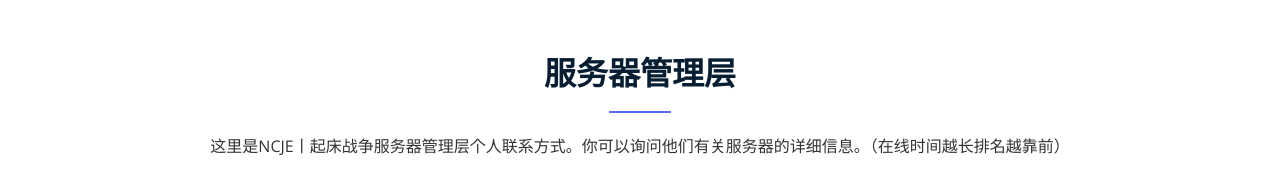
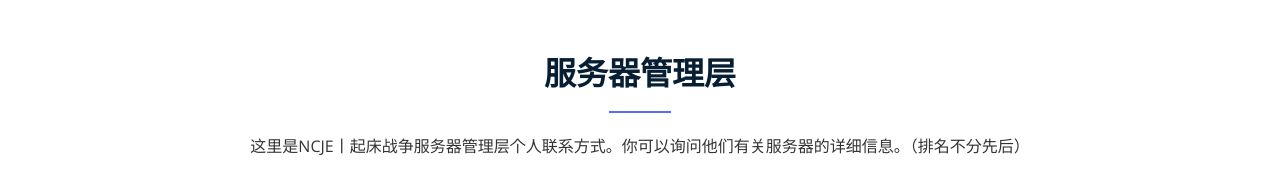
Before and after one commit to ncjemc/home, a plain HTML site: page index.html in a window 1280 px wide. Shown: the part 1380-1565 px from the top of the page. Drawn offline with nearby package versions, Linux system fonts and the light colour scheme; files whose address does not match are found by name.

Commit message:
Update index.html

```diff
--- a/index.html
+++ b/index.html
@@ -130,7 +130,7 @@ License: https://webthemez.com/license
       <div class="container">
         <div class="section-header">
           <h2>服务器管理层</h2>
-          <p>这里是NCJE丨起床战争服务器管理层个人联系方式。你可以询问他们有关服务器的详细信息。（在线时间越长排名越靠前）</p>
+          <p>这里是NCJE丨起床战争服务器管理层个人联系方式。你可以询问他们有关服务器的详细信息。（排名不分先后）</p>
         </div>
 
         <div class="row">
```
